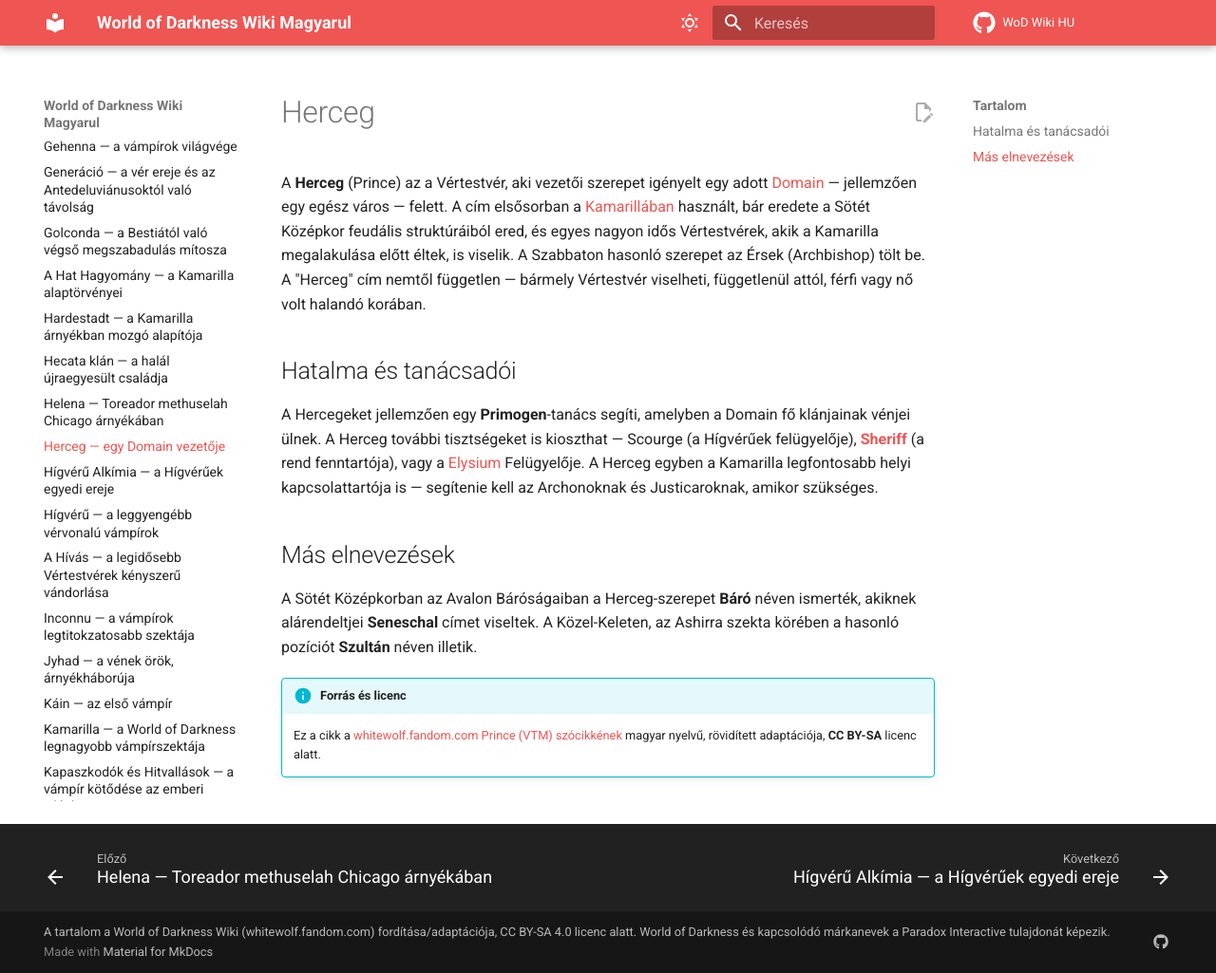
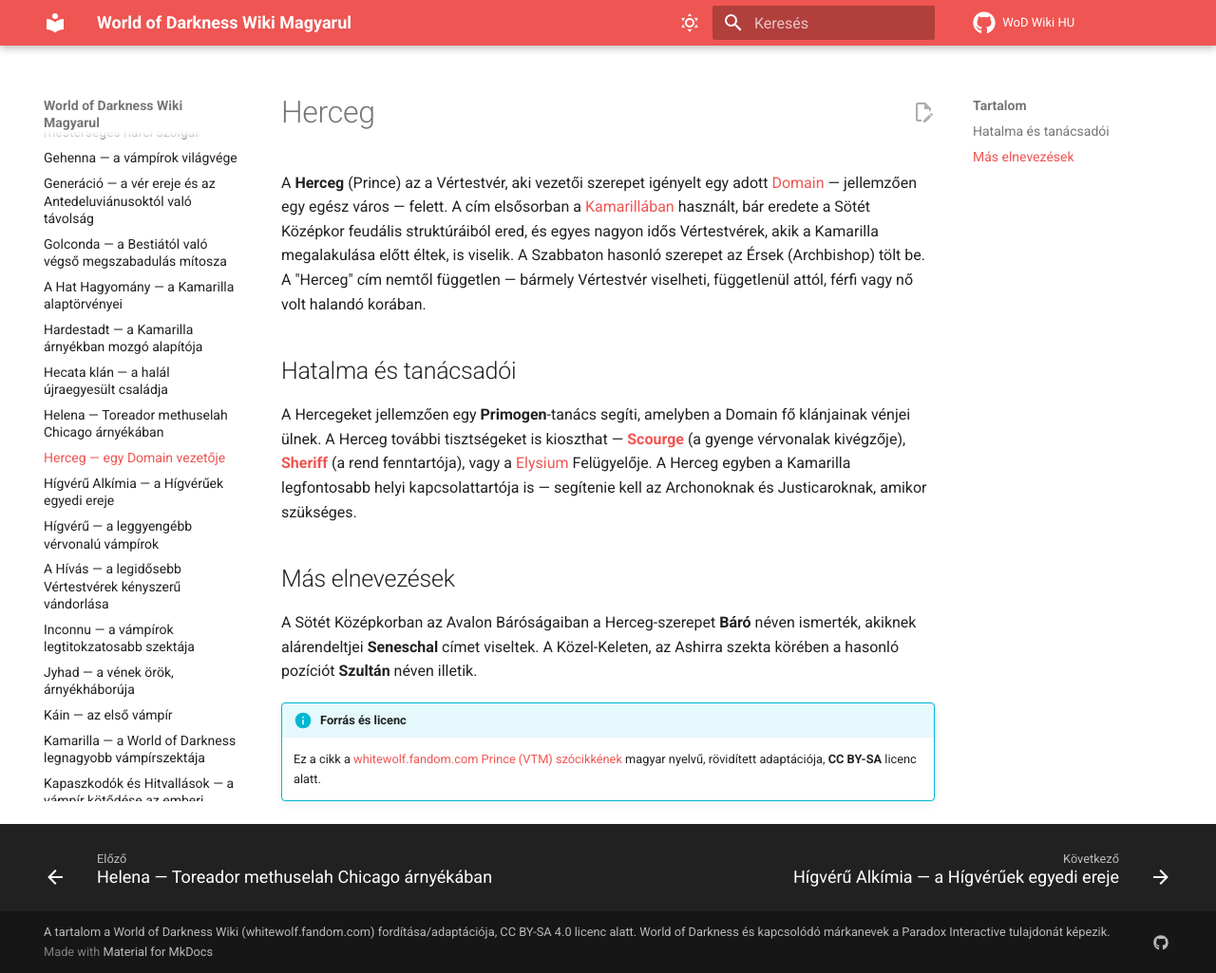
Before and after one commit to davidszentgyorgyi/wod-hu, an MkDocs documentation site: the page built from docs/vampire-a-maszkabal/herceg.md, in a window 1280 px wide and 1025 px high. Shown: the whole window at 95% size. Built offline with MkDocs 1.6.1 and Material for MkDocs 9.7.7, drawn with Linux system fonts in a browser that asks for light colours; comment, search, counter and statistics services are not loaded.

Commit message:
Add Scourge article
Short, reworded summary of the thin-blood/Caitiff executioner role,
its Dark Ages origin, and the rare promotion path to Alastor. Linked
from herceg.md.

Co-Authored-By: Claude Sonnet 5 <noreply@anthropic.com>

```diff
--- a/docs/vampire-a-maszkabal/herceg.md
+++ b/docs/vampire-a-maszkabal/herceg.md
@@ -18,8 +18,8 @@ halandó korában.
 ## Hatalma és tanácsadói
 
 A Hercegeket jellemzően egy **Primogen**-tanács segíti, amelyben a Domain fő klánjainak
-vénjei ülnek. A Herceg további tisztségeket is kioszthat — Scourge (a Hígvérűek
-felügyelője), **[Sheriff](sheriff.md)** (a rend fenntartója), vagy a
+vénjei ülnek. A Herceg további tisztségeket is kioszthat — **[Scourge](scourge.md)** (a gyenge vérvonalak
+kivégzője), **[Sheriff](sheriff.md)** (a rend fenntartója), vagy a
 [Elysium](elysium.md) Felügyelője. A
 Herceg egyben a Kamarilla legfontosabb helyi kapcsolattartója is — segítenie kell az
 Archonoknak és Justicaroknak, amikor szükséges.
```
Also changed, not shown: CONTENT_MAP.md (+1 -0 lines), docs/vampire-a-maszkabal/scourge.md (added, +31 -0 lines).
